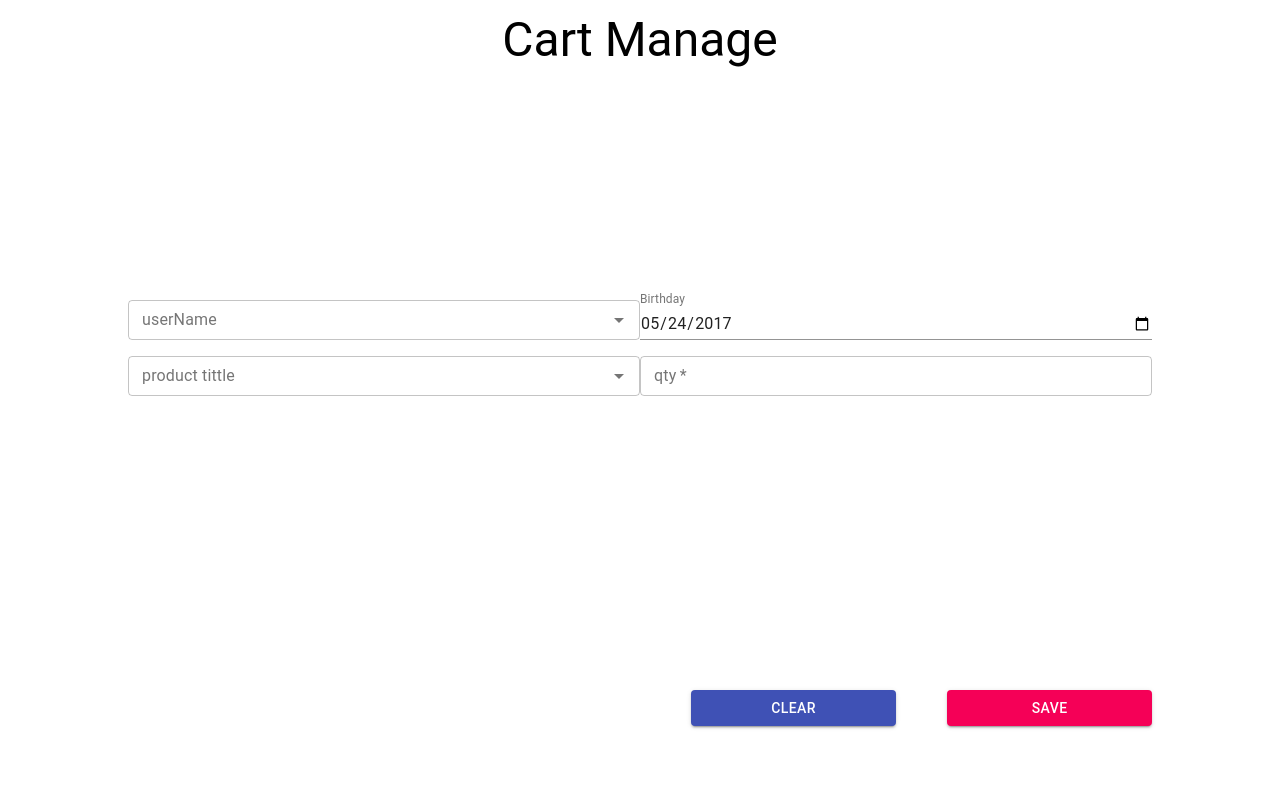
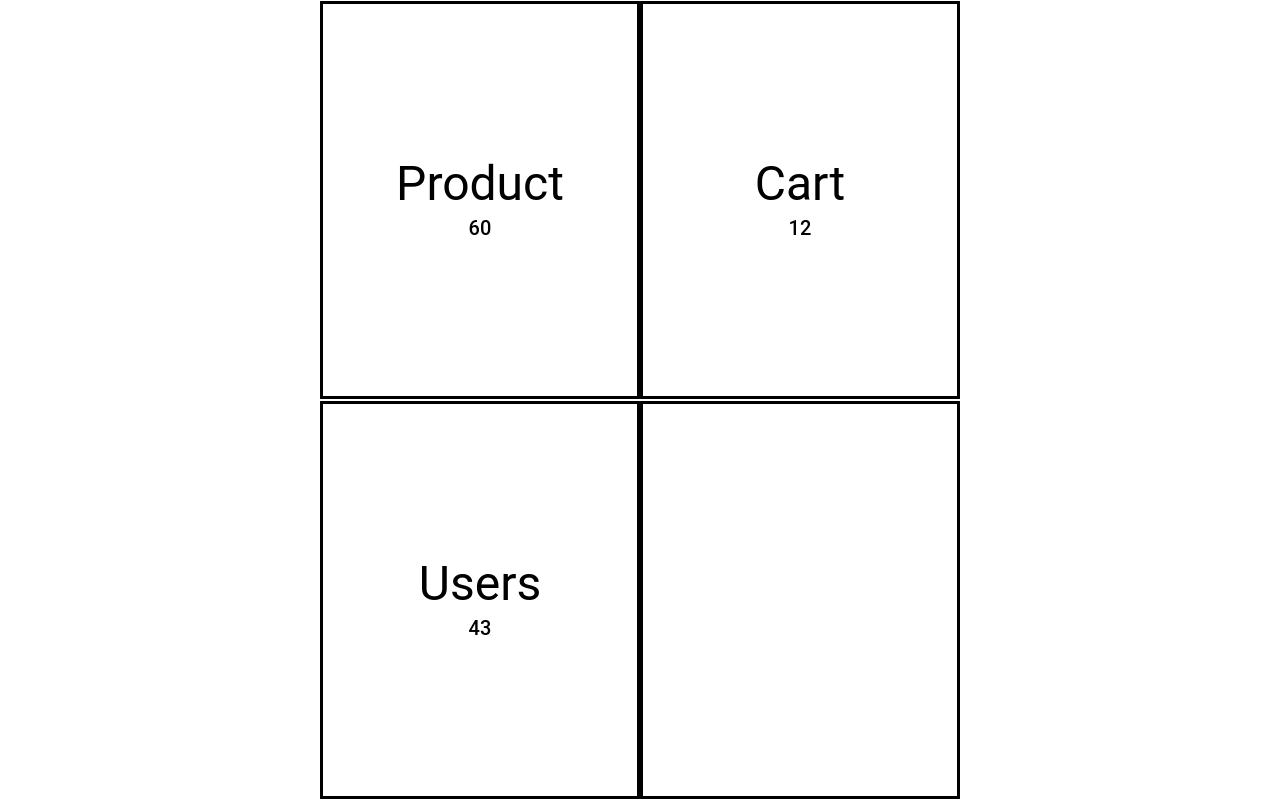
Before and after one commit to TharinduShantha98/react-Assigment01, a React (Create React App) app: page / in a window 1280 px wide. Built offline with nearby package versions, Linux system fonts and the light colour scheme.

Commit message:
created dashBord

```diff
--- a/src/app/App.js
+++ b/src/app/App.js
@@ -3,6 +3,7 @@ import Login from "../pages/login/login";
 import UserRegistration from "../pages/UserRegistration/UserRegistration";
 import ProductMange from "../pages/ProducetMange/producetMange";
 import CartManage from "../pages/CartManage/CartManage";
+import DashBord from "../pages/DashBord/DashBord";
 
 
 function App() {
@@ -14,7 +15,8 @@ function App() {
      //<Login/>
     //  <UserRegistration/>
     //  <ProductMange/>
-      <CartManage/>
+   //   <CartManage/>
+      <DashBord/>
 
 
 
--- /dev/null
+++ b/src/pages/DashBord/DashBord.jsx
@@ -0,0 +1,59 @@
+import React, {Component} from "react";
+import {styleSheet} from "./index";
+import withStyles from "@material-ui/core/styles/withStyles";
+import Typography from "@material-ui/core/Typography";
+
+class DashBord extends Component{
+    constructor(props) {
+        super(props);
+    }
+
+
+
+    render() {
+        const {classes} = this.props;
+
+
+        return(
+
+            <div className={classes.container}>
+                <div className={classes.container_main1}>
+                    <div  className={classes.container_main1_div1} >
+                        <Typography variant="h3">Product</Typography>
+                        <Typography variant="h6">60</Typography>
+
+                    </div>
+                    <div className={classes.container_main1_div2}>
+                        <Typography variant="h3">Cart</Typography>
+                        <Typography variant="h6">12</Typography>
+                    </div>
+
+                </div>
+
+                <div className={classes.container_main2}>
+
+                    <div className={classes.container_main1_div2}>
+                        <Typography variant="h3">Users</Typography>
+                        <Typography variant="h6">43</Typography>
+                    </div>
+
+
+                    <div className={classes.container_main1_div1}>
+
+                    </div>
+
+                </div>
+
+            </div>
+
+
+
+        )
+
+
+    }
+
+
+}
+
+export  default withStyles(styleSheet)(DashBord)
--- /dev/null
+++ b/src/pages/DashBord/index.js
@@ -0,0 +1,63 @@
+export const styleSheet = {
+
+    container:{
+        width:'100vw',
+        height:'100vh',
+    //    backgroundColor:"#e37e7e",
+        display:"flex",
+        flexDirection:"column",
+        alignItems:"center",
+        justifyContent:'center'
+
+
+    },
+    container_main1:{
+        width: "50%",
+        height: "50%",
+    //    backgroundColor:"#633232",
+        flexDirection:"row",
+        display: "flex",
+        alignItems: 'center',
+        justifyContent: 'center'
+
+
+
+
+
+    },
+    container_main2:{
+        width: "50%",
+        height: "50%",
+    //    backgroundColor:"#871f1f",
+        flexDirection:"row",
+        display: "flex",
+        alignItems: 'center',
+        justifyContent: 'center'
+    },
+
+
+    container_main1_div1:{
+        width: "50%",
+        height: "98%",
+    //    backgroundColor:"#324863",
+        flexDirection:"column",
+        display: "flex",
+        alignItems:"center",
+        justifyContent:"center",
+        border:"solid 3px #000"
+
+    },
+    container_main1_div2:{
+        width: "50%",
+        height: "98%",
+    //    backgroundColor:"#4c3263",
+        flexDirection:"column",
+        display: "flex",
+        alignItems:"center",
+        justifyContent:"center",
+        border:"solid 3px #000"
+    }
+
+
+
+}
```
